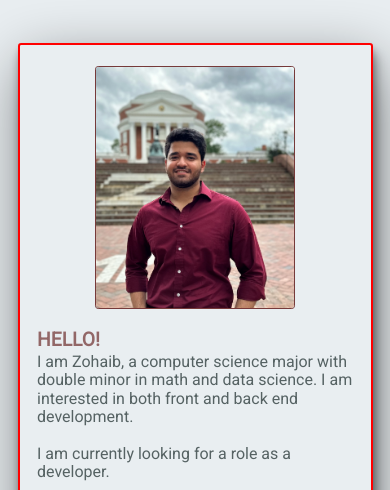
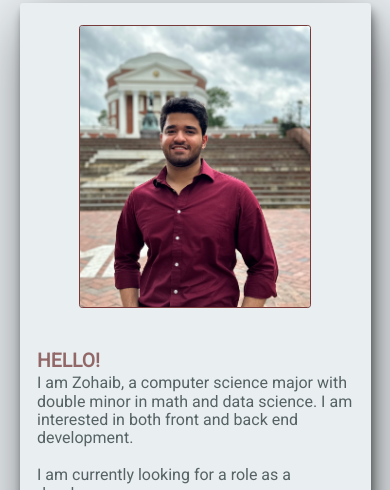
Before and after one commit to ZDON-Official/IAmZDON.github.io, a plain HTML site: page index.html in a window 390 px wide. Shown: the part 180-670 px from the top of the page. Drawn offline with nearby package versions, Linux system fonts and the light colour scheme.

Commit message:
testing main page for mobile

```diff
--- a/CSS/styles.css
+++ b/CSS/styles.css
@@ -911,8 +911,8 @@ hr {
 
   .main_bio {
     flex-direction: column;
-    min-height: 60vh;
-    max-height: 60vh;
+    min-height: 70svh;
+    max-height: 70svh;
     width: 90vw;
     margin: 5% 0% 5% 0%;
     padding: 0%;
@@ -920,7 +920,7 @@ hr {
     align-items: center;
     /* justify-content: space-between; */
     background-color: var(--background_color);
-    border: 2px solid red;
+    /* border: 2px solid red; */
   }
 
   .main_bio p {
```
